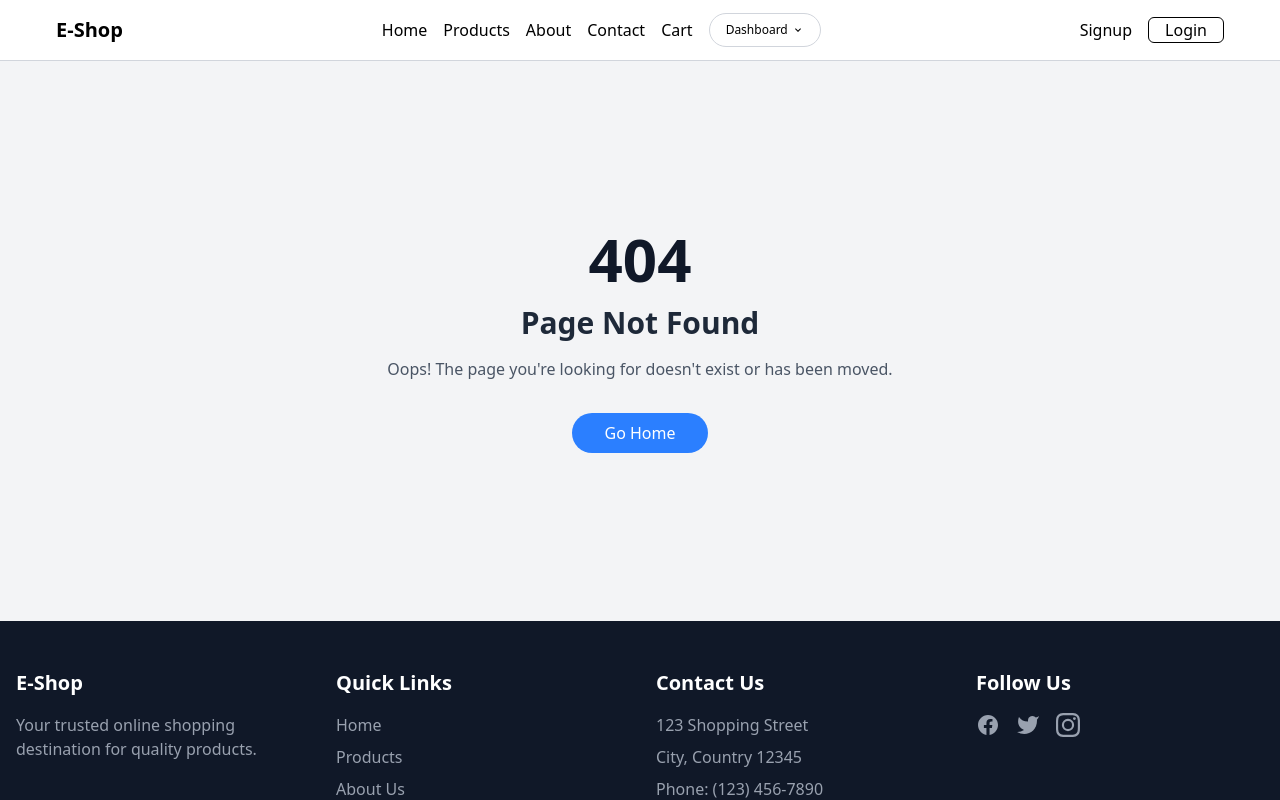
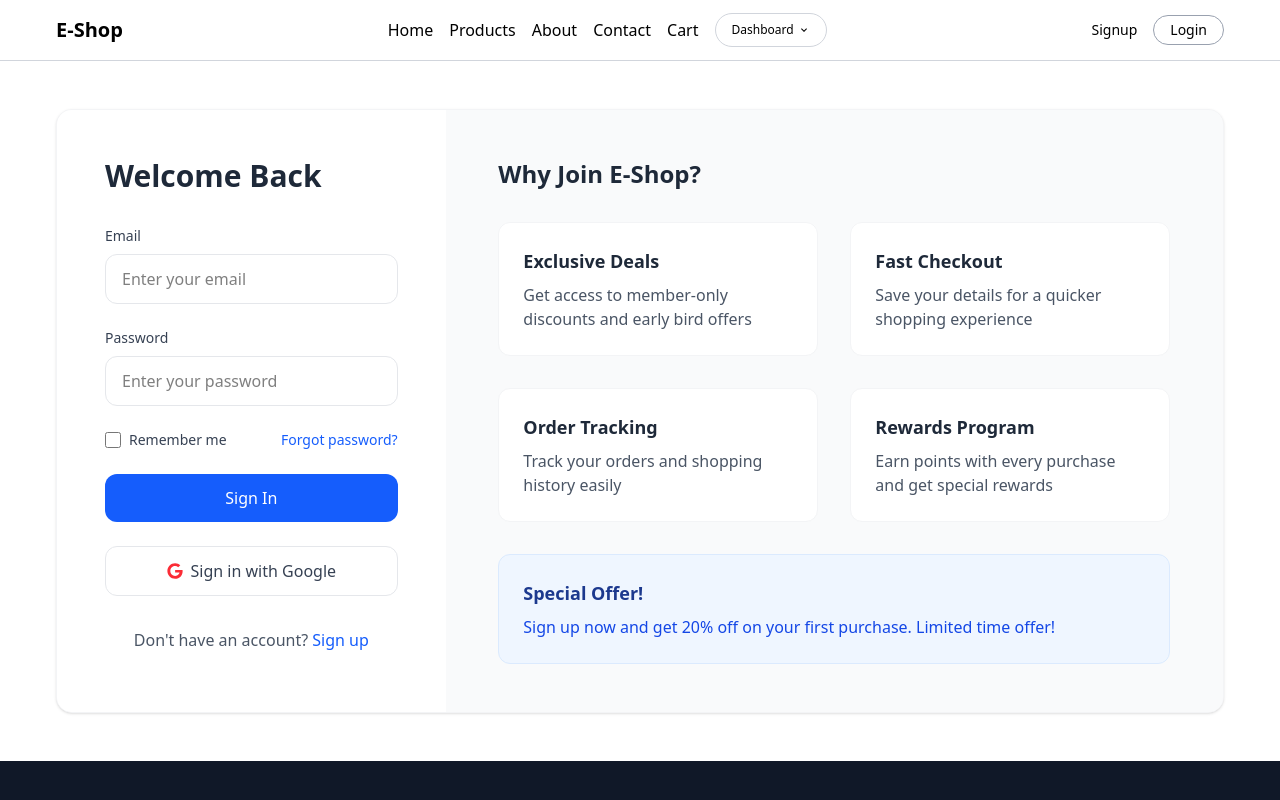
Before and after one commit to aashikur/ecom, a Next.js app in the folder ecom/ecom/: page /login in a window 1280 px wide. Before the commit this address had no page. Shown: the top 800 px of the page. Built offline with nearby package versions, Linux system fonts and the light colour scheme.

Commit message:
login page

```diff
--- /dev/null
+++ b/ecom/ecom/app/(auth)/login/page.jsx
@@ -0,0 +1,137 @@
+import Container from '@/app/components/Container';
+import React from 'react';
+import Link from 'next/link';
+import { FaGoogle } from 'react-icons/fa';
+
+const LoginPage = () => {
+    const benefits = [
+        {
+            title: "Exclusive Deals",
+            description: "Get access to member-only discounts and early bird offers"
+        },
+        {
+            title: "Fast Checkout",
+            description: "Save your details for a quicker shopping experience"
+        },
+        {
+            title: "Order Tracking",
+            description: "Track your orders and shopping history easily"
+        },
+        {
+            title: "Rewards Program",
+            description: "Earn points with every purchase and get special rewards"
+        }
+    ];
+
+    return (
+        <Container>
+            <div className="min-h-[80vh] py-12">
+                <div className="bg-white rounded-2xl shadow-sm border border-gray-100 overflow-hidden">
+                    <div className="flex flex-col md:flex-row">
+                        {/* Login Form Section (1/3) */}
+                        <div className="w-full md:w-1/3 p-8 md:p-12 bg-white">
+                            <div className="max-w-sm mx-auto">
+                                <h2 className="text-3xl font-bold text-gray-800 mb-8">Welcome Back</h2>
+
+                                {/* Login Form */}
+                                <form className="space-y-6">
+                                    <div>
+                                        <label className="block text-sm font-medium text-gray-700 mb-2">
+                                            Email
+                                        </label>
+                                        <input
+                                            type="email"
+                                            className="w-full px-4 py-3 rounded-xl border border-gray-200 focus:ring-2 focus:ring-blue-500 focus:border-transparent outline-none transition-all"
+                                            placeholder="Enter your email"
+                                        />
+                                    </div>
+                                    <div>
+                                        <label className="block text-sm font-medium text-gray-700 mb-2">
+                                            Password
+                                        </label>
+                                        <input
+                                            type="password"
+                                            className="w-full px-4 py-3 rounded-xl border border-gray-200 focus:ring-2 focus:ring-blue-500 focus:border-transparent outline-none transition-all"
+                                            placeholder="Enter your password"
+                                        />
+                                    </div>
+
+                                    <div className="flex items-center justify-between">
+                                        <div className="flex items-center">
+                                            <input
+                                                type="checkbox"
+                                                className="h-4 w-4 text-blue-600 focus:ring-blue-500 border-gray-300 rounded"
+                                            />
+                                            <label className="ml-2 block text-sm text-gray-700">
+                                                Remember me
+                                            </label>
+                                        </div>
+                                        <Link href="/forgot-password" className="text-sm text-blue-600 hover:text-blue-700">
+                                            Forgot password?
+                                        </Link>
+                                    </div>
+
+                                    <button
+                                        type="submit"
+                                        className="w-full bg-blue-600 text-white py-3 px-6 rounded-xl font-medium hover:bg-blue-700 transition-colors"
+                                    >
+                                        Sign In
+                                    </button>
+                                </form>
+
+                                {/* Google Sign In */}
+                                <div className="mt-6">
+                                    <button className="w-full flex items-center justify-center gap-2 bg-white border border-gray-200 text-gray-700 py-3 px-6 rounded-xl font-medium hover:bg-gray-50 transition-colors">
+                                        <FaGoogle className="text-red-500" />
+                                        Sign in with Google
+                                    </button>
+                                </div>
+
+                                {/* Sign Up Link */}
+                                <p className="mt-8 text-center text-gray-600">
+                                    Don't have an account?{' '}
+                                    <Link href="/signup" className="text-blue-600 hover:text-blue-700 font-medium">
+                                        Sign up
+                                    </Link>
+                                </p>
+                            </div>
+                        </div>
+
+                        {/* Benefits Section (2/3) */}
+                        <div className="w-full md:w-2/3 p-8 md:p-12 bg-gray-50">
+                            <div className="max-w-2xl mx-auto">
+                                <h3 className="text-2xl font-bold text-gray-800 mb-8">
+                                    Why Join E-Shop?
+                                </h3>
+
+                                <div className="grid md:grid-cols-2 gap-8">
+                                    {benefits.map((benefit, index) => (
+                                        <div key={index} className="bg-white p-6 rounded-xl border border-gray-100">
+                                            <h4 className="text-lg font-semibold text-gray-800 mb-2">
+                                                {benefit.title}
+                                            </h4>
+                                            <p className="text-gray-600">
+                                                {benefit.description}
+                                            </p>
+                                        </div>
+                                    ))}
+                                </div>
+
+                                <div className="mt-8 p-6 bg-blue-50 rounded-xl border border-blue-100">
+                                    <h4 className="text-lg font-semibold text-blue-900 mb-2">
+                                        Special Offer!
+                                    </h4>
+                                    <p className="text-blue-700">
+                                        Sign up now and get 20% off on your first purchase. Limited time offer!
+                                    </p>
+                                </div>
+                            </div>
+                        </div>
+                    </div>
+                </div>
+            </div>
+        </Container>
+    );
+};
+
+export default LoginPage;
--- a/ecom/ecom/app/components/Navbar.jsx
+++ b/ecom/ecom/app/components/Navbar.jsx
@@ -30,9 +30,9 @@
                     '>Dashboard <MdKeyboardArrowDown /> </button></li>
                 </ul>
 
-                <div className='flex gap-2 sm:gap-3 md:gap-4'>
-                    <button>Signup</button>
-                    <button className='border px-4 rounded-md'>Login</button>
+                <div className='flex gap-2 items-center sm:gap-3 text-sm md:gap-4'>
+                    <Link href="/signup" className=''>Signup</Link>
+                    <Link href={"/login"} className='border px-4 py-1 rounded-full border-gray-400'>Login</Link>
                 </div>
             </div>
         </div>
```
Also changed, not shown: ecom/ecom/app/(auth)/signup/page.jsx (added).
